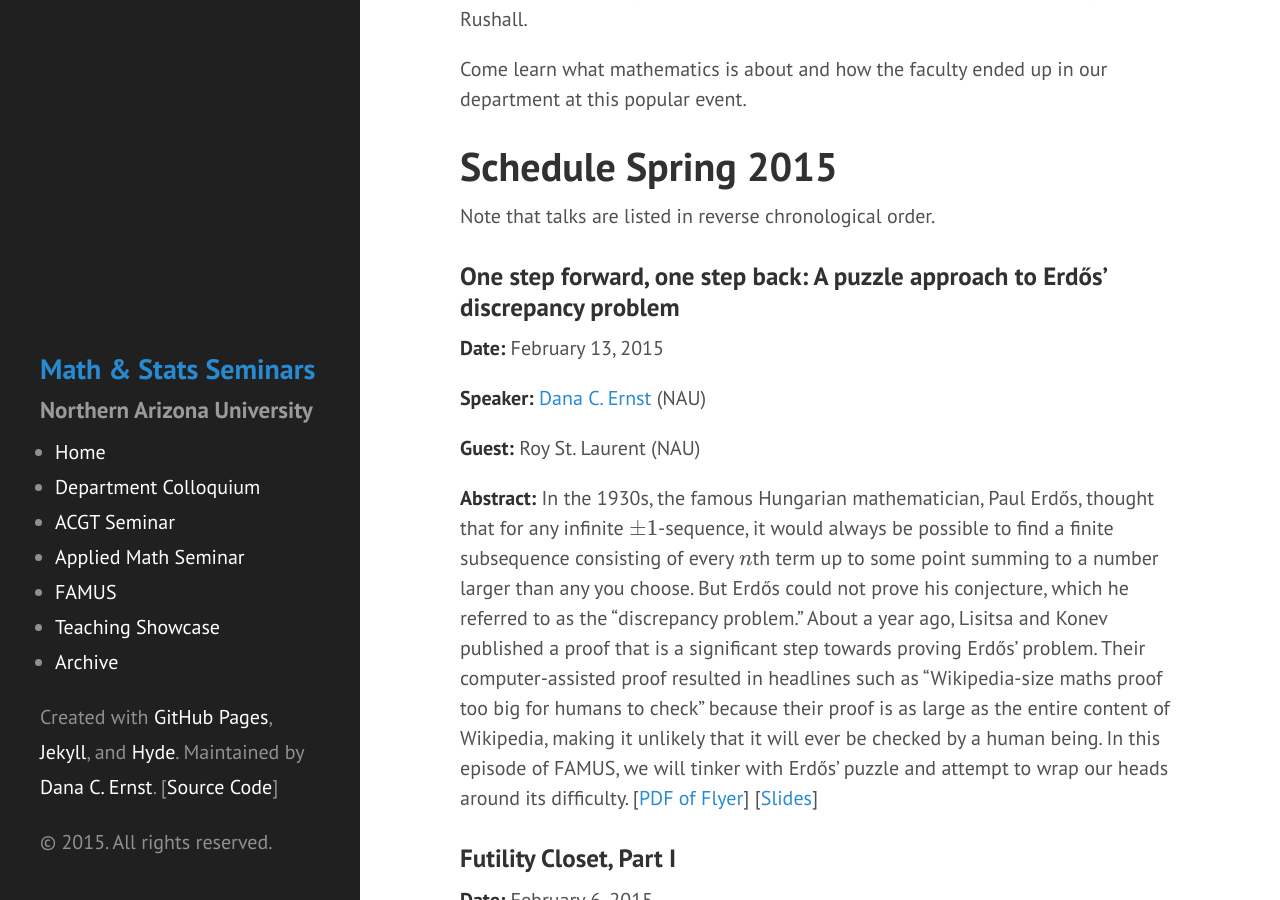
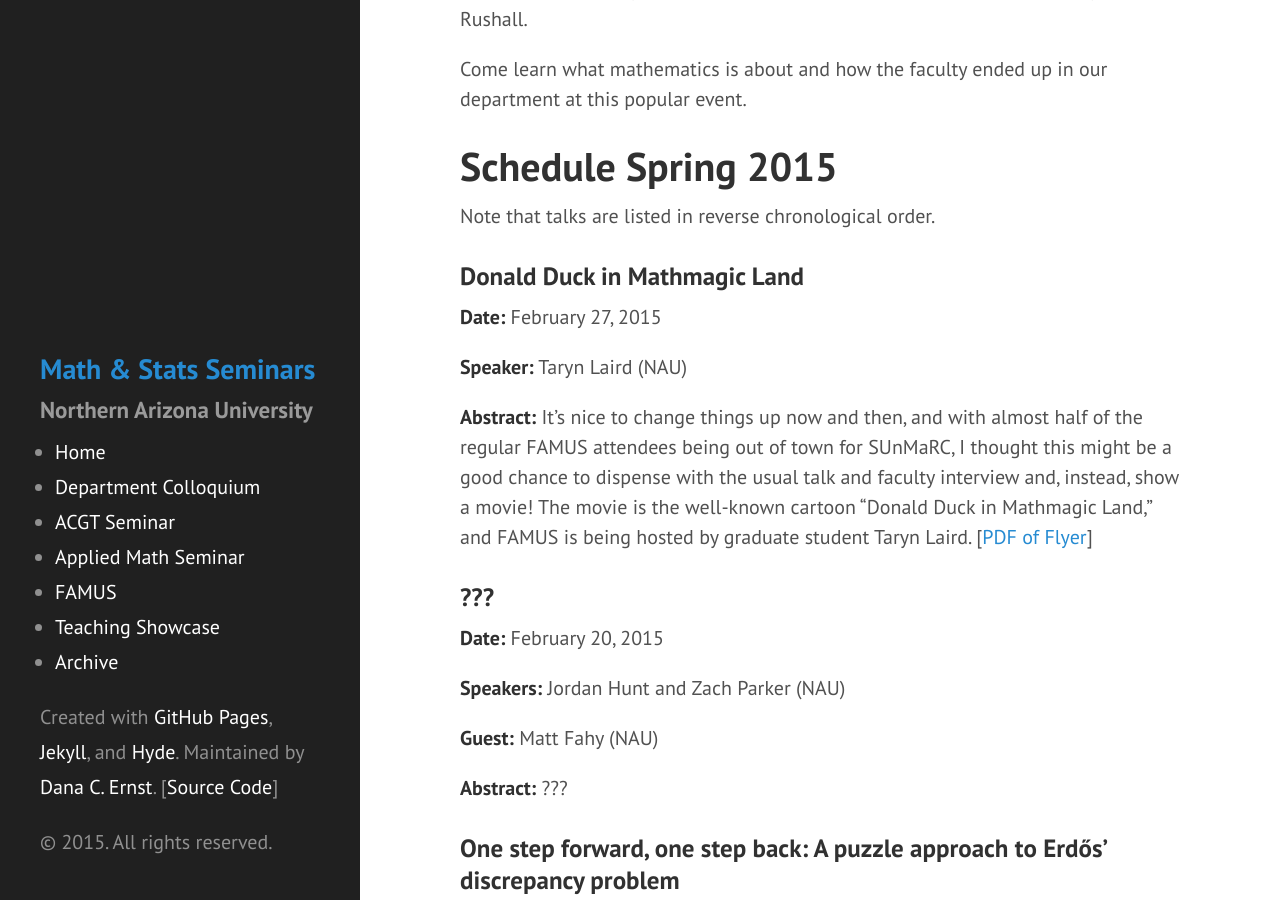
Before and after one commit to NAUMathStat/seminars, a Jekyll site: the page built from famusSpring2015.md, in a window 1280 px wide and 900 px high, scrolled down 436 px. Built offline with Jekyll 4.4.1, drawn with Linux system fonts in a browser that asks for light colours; Markdown is read by kramdown in place of the engine named in the settings; formulas are drawn with MathJax 3.

Commit message:
Updates to FAMUS

```diff
--- a/famusSpring2015.md
+++ b/famusSpring2015.md
@@ -10,6 +10,24 @@ Come learn what mathematics is about and how the faculty ended up in our departm
 # Schedule Spring 2015 #
 
 Note that talks are listed in reverse chronological order.
+
+### Donald Duck in Mathmagic Land ###
+
+**Date:** February 27, 2015
+
+**Speaker:** Taryn Laird (NAU)
+
+**Abstract:** It's nice to change things up now and then, and with almost half of the regular FAMUS attendees being out of town for SUnMaRC, I thought this might be a good chance to dispense with the usual talk and faculty interview and, instead, show a movie!  The movie is the well-known cartoon "Donald Duck in Mathmagic Land," and FAMUS is being hosted by graduate student Taryn Laird. [[PDF of Flyer]({{ site.baseurl }}/famus_files/FAMUS15-02-27.pdf)]
+
+### ??? ###
+
+**Date:** February 20, 2015
+
+**Speakers:** Jordan Hunt and Zach Parker (NAU)
+
+**Guest:** Matt Fahy (NAU)
+
+**Abstract:** ???
 
 ### One step forward, one step back: A puzzle approach to Erdős’ discrepancy problem ###
 
```
Also changed, not shown: _posts/2015-03-02-week-8.md (+1 -1 lines), 1 other file.
